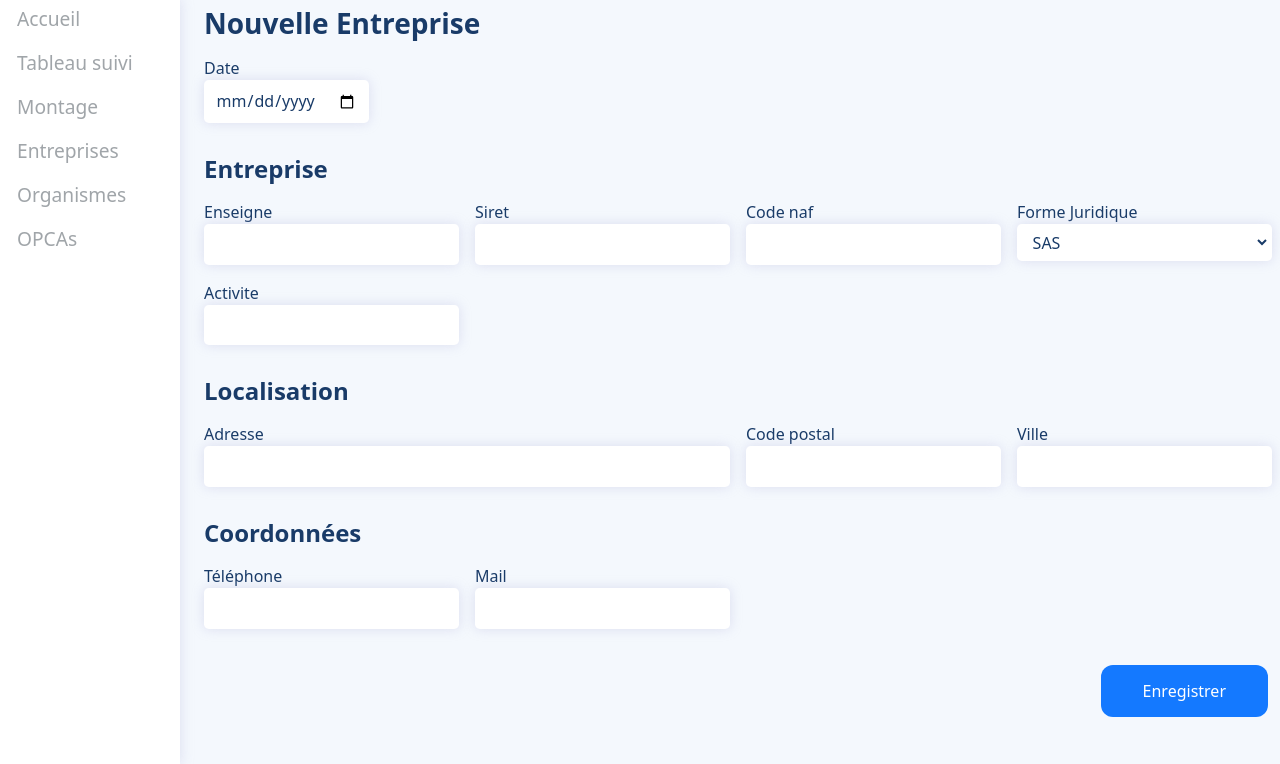
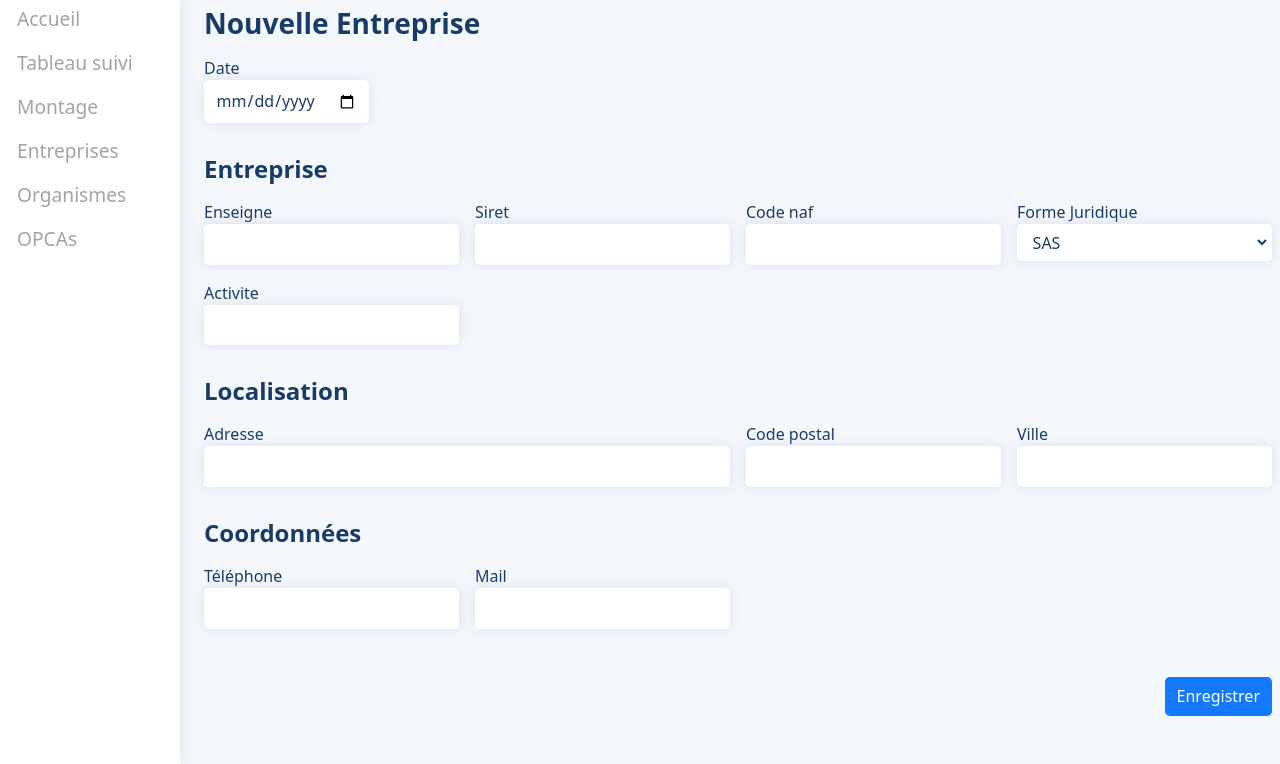
Before and after one commit to matthieu-marty/Formagest, a PHP site: page /formagest/entreprises/create in a window 1280 px wide. Shown: the part 36-800 px from the top of the page. Run offline with PHP 8.4, Linux system fonts and the light colour scheme; data that the repository does not hold is empty; some libraries are stand-ins or nearby versions.

Commit message:
Style | Mise à jour thème #3

```diff
--- a/public/style/formagest.css
+++ b/public/style/formagest.css
@@ -111,7 +111,7 @@ a:hover {text-decoration: underline;}
 .mt-2{margin-top: 2rem;}
 .mx-auto {margin-left:auto; margin-right: auto;}
 .d-block {display: block;}
-.rounded {border-radius: 1.5rem;}
+.rounded {border-radius: 0.3rem;}/*1.5rem*/
 .shadow {box-shadow: 0  0 12px var(--shadow);}
 
 /*
@@ -121,7 +121,7 @@ a:hover {text-decoration: underline;}
   background-color: white;
   padding: 1.75rem;
   box-shadow: 0 0 12px var(--shadow);
-  border-radius: 1.5rem;
+  border-radius: 0.3rem;
 }
 
 .btn {
@@ -130,14 +130,13 @@ a:hover {text-decoration: underline;}
   text-align: center;
   text-decoration: none;
   vertical-align: middle;
-  line-height: 1rem;
-  padding: 1rem 2.5rem;
+  line-height: 1.7rem;
+  padding: 0.4rem 0.75rem;
   font-size: 1rem;
-  border-radius: 0.75rem;
-  border: 2px solid transparent;
+  border-radius: 0.3rem;
+  border: none;
   cursor: pointer;
   font-weight: 500;
-  margin:0.25rem;
 }
 .btn:hover {text-decoration:none;}
 
@@ -310,7 +309,7 @@ a:hover {text-decoration: underline;}
   background: white;
   box-shadow: 0  0 12px var(--shadow);
 }
-.btn-form {
+/* .btn-form {
   font: var(--sans-serif);
   display: inline-block;
   color: white;
@@ -326,7 +325,7 @@ a:hover {text-decoration: underline;}
   cursor: pointer;
   font-weight: 500;
 }
-.btn-form:hover {text-decoration: none; box-shadow: 0px 0px 6px var(--primary);}
+.btn-form:hover {text-decoration: none; box-shadow: 0px 0px 6px var(--primary);} */
 label {
   font-weight: 500;
 }
--- a/views/OF.view.php
+++ b/views/OF.view.php
@@ -8,7 +8,7 @@ ob_start()
 <div class="grid gap-2 ">
     <div class="col-lg-4 col-md-6 col-sm-12">
         <h5>Organisme</h5>
-        <p class="text-border"><a href="<?= URL ?>organismes-de-formation">Retour</a> | <a href="<?= URL ?>organismes-de-formation/edit/<?= $of->getId() ?>">Modifier</a> | <a href="<?= URL ?>organismes-de-formation/delete/<?= $of->getId() ?>" onclick="return confirm ('Supprimer <?= $of->getNom_Commercial() ?> ?')" class="red">Supprimer</a></p>
+        <p class="text-border"><a href="<?= URL ?>organismes-de-formation">Retour</a> | <a href="<?= URL ?>organismes-de-formation/edit/<?= $of->getId() ?>">Modifier</a> | <a href="<?= URL ?>organismes-de-formation/delete/<?= $of->getId() ?>" onclick="return confirm ('Supprimer <?= $of->getNom_Commercial() ?> ?')" class="text-red">Supprimer</a></p>
 
         <div class="card mb-1">
 
@@ -154,7 +154,7 @@ ob_start()
                                     </tr>
                                 </tbody>
                             </table>
-                            <p class="text-border text-right mt-1"><a href="<?= URL ?>formateurs/edit/<?= $formateur->getId(); ?>">Modifier</a> | <a href="<?= URL ?>formateurs/delete/<?= $formateur->getId(); ?>" onclick="return confirm ('Supprimer <?= $formateur->getNom() . $formateur->getPrenom() ?> ?')" class="red">Supprimer</a></p>
+                            <p class="text-border text-right mt-1 mb-0"><a href="<?= URL ?>formateurs/edit/<?= $formateur->getId(); ?>">Modifier</a> | <a href="<?= URL ?>formateurs/delete/<?= $formateur->getId(); ?>" onclick="return confirm ('Supprimer <?= $formateur->getNom() . $formateur->getPrenom() ?> ?')" class="text-red">Supprimer</a></p>
                         </div>
                     </div>
                 <?php endforeach; ?>
--- a/views/entreprise.view.php
+++ b/views/entreprise.view.php
@@ -7,7 +7,7 @@ ob_start()
 <div class="grid gap-2">
     <div class="col-lg-4 col-md-6 col-sm-12">
         <h5>Entreprise</h5>
-        <p class="text-border"><a  href="<?= URL ?>entreprises">Retour</a> | <a  href="<?= URL ?>entreprises/edit/<?= $entreprise->getId() ?>">Modifier</a> | <a  href="<?= URL ?>entreprises/delete/<?= $entreprise->getId() ?>" onclick="return confirm ('Supprimer <?= $entreprise->getEnseigne() ?> ?')">Supprimer</a></p>
+        <p class="text-border"><a  href="<?= URL ?>entreprises">Retour</a> | <a  href="<?= URL ?>entreprises/edit/<?= $entreprise->getId() ?>">Modifier</a> | <a  href="<?= URL ?>entreprises/delete/<?= $entreprise->getId() ?>" onclick="return confirm ('Supprimer <?= $entreprise->getEnseigne() ?> ?')" class="text-red">Supprimer</a></p>
 
         <div class="card mb-1">
             <div class="">
@@ -155,7 +155,7 @@ ob_start()
                                 </tr>
                             </tbody>
                         </table>
-                        <p class="text-border text-right mt-1"><a  href="<?= URL ?>effectifs/edit/<?= $effectif->getId(); ?>">Modifier</a> | <a  href="<?= URL ?>effectifs/delete/<?= $effectif->getId(); ?>" onclick="return confirm ('Supprimer <?= $effectif->getNom() . $effectif->getPrenom() ?> ?')">Supprimer</a></p>
+                        <p class="text-border text-right mt-1 mb-0"><a  href="<?= URL ?>effectifs/edit/<?= $effectif->getId(); ?>">Modifier</a> | <a  href="<?= URL ?>effectifs/delete/<?= $effectif->getId(); ?>" onclick="return confirm ('Supprimer <?= $effectif->getNom() . $effectif->getPrenom() ?> ?')" class="text-red">Supprimer</a></p>
                     </div>
                 <?php endforeach; ?>
             <?php else : ?>
--- a/views/entreprises.view.php
+++ b/views/entreprises.view.php
@@ -9,7 +9,7 @@ ob_start();
         <input class="form" type="text" name="search" id="search" autocomplete="off">
     </div>
     <div class="col-lg-8 col-md-6 col-sm-12">
-        <a class="btn-form" onclick="recherche()">Rechercher</a>
+        <a class="btn btn-primary-action" onclick="recherche()">Rechercher</a>
     </div>
 </div>
 <?php if (!empty($entreprises)) : ?>
```
